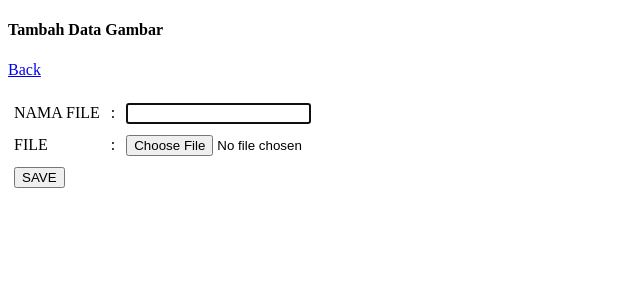
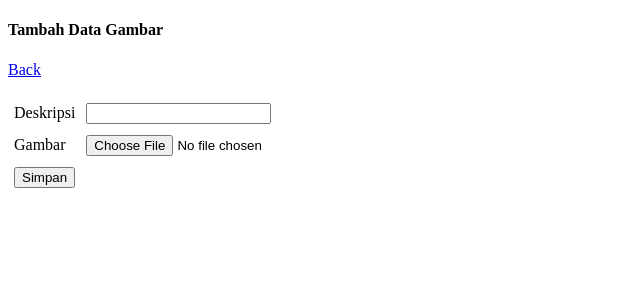
Before and after one commit to rosadi/crud_codeigneter, a CodeIgniter app: page /app_ci/index.php/crud_image/tambah in a window 1280 px wide. Shown: the top 300 px of the page, without its empty margins (0-640 px from the left). Run offline with CodeIgniter, Linux system fonts and the light colour scheme.

Commit message:
tambah data gambar

```diff
--- a/application/controllers/Crud_image.php
+++ b/application/controllers/Crud_image.php
@@ -6,27 +6,41 @@ class Crud_image extends CI_Controller {
     public function __construct()
     {
         parent:: __construct();
-        $this->load->model('Model_crud_image', 'Crud_image');
+        $this->load->model('Model_crud_image');
         $this->load->library(array('form_validation', 'session'));
     }
 
     public function index()
     {
-        $this->load->view('image/v_data_image');
+        $data_gambar['data_gambar'] = $this->Model_crud_image->get_gambar();
+        $this->load->view('image/v_data_image', $data_gambar);
     }
 
     public function tambah()
     {
-        $this->form_validation->set_rules('nama_file', 'Nama File', 'required');
+        $data = array();
 
-        if ( $this->form_validation->run() === FALSE ) {
-            $this->load->view('image/v_tambah_image');
-        }else{
+        if ( $this->input->POST('submit') ) {// Jika user menekan tombol Submit (Simpan) pada form
+             // lakukan function save file dengan memanggil function upload yang ada di Model_crud_image.php
+            $upload = $this->Model_crud_image->upload();
 
+            if($upload['result'] == "success"){ // Jika proses upload sukses
+                // Panggil function save yang ada di GambarModel.php untuk menyimpan data ke database
+                $this->Model_crud_image->save($upload);
+
+                redirect('crud_image'); // Redirect kembali ke halaman awal / halaman view data
+            }else{ // Jika proses upload gagal
+                $data['message'] = $upload['error']; // Ambil pesan error uploadnya untuk dikirim ke file form dan ditampilkan
+            }
         }
+        $this->load->view('image/v_tambah_image', $data);
+    }
 
+    public function edit($id)
+    {
+        echo 'berhasil';
+    }
 
-    }
 
 }
 
--- a/application/models/Model_crud_image.php
+++ b/application/models/Model_crud_image.php
@@ -3,7 +3,42 @@ defined('BASEPATH') OR exit('No direct script access allowed');
 
 class Model_crud_image extends CI_Model {
 
+    public function get_gambar()
+    {
+        $query = $this->db->get('tbl_image');
+        return $query->result_array();
+    }
 
+    // Fungsi untuk melakukan proses upload file
+    public function upload(){
+        $config['upload_path'] = './images/';
+        $config['allowed_types'] = 'jpg|png|jpeg';
+        $config['max_size'] = '2048';
+        $config['remove_space'] = TRUE;
+
+        $this->load->library('upload', $config); // Load konfigurasi uploadnya
+        if($this->upload->do_upload('input_gambar')){ // Lakukan upload dan Cek jika proses upload berhasil
+            // Jika berhasil :
+            $return = array('result' => 'success', 'file' => $this->upload->data(), 'error' => '');
+            return $return;
+        }else{
+            // Jika gagal :
+            $return = array('result' => 'failed', 'file' => '', 'error' => $this->upload->display_errors());
+            return $return;
+        }
+    }
+
+    // Fungsi untuk menyimpan data ke database
+    public function save($upload){
+        $data = array(
+            'deskripsi'=>$this->input->post('input_deskripsi'),
+            'nama_file' => $upload['file']['file_name'],
+            'ukuran_file' => $upload['file']['file_size'],
+            'tipe_file' => $upload['file']['file_type']
+        );
+
+        $this->db->insert('tbl_image', $data);
+    }
 
 }
 
--- a/application/views/image/v_tambah_image.php
+++ b/application/views/image/v_tambah_image.php
@@ -11,21 +11,21 @@
     <h4>Tambah Data Gambar</h4>
     <a href="<?= base_url('crud_image') ?>" title="">Back</a><br><br>
 
-    <?= form_open_multipart('crud_image/tambah') ?>
+    <div style="color: red;"><?php echo (isset($message))? $message : ""; ?></div>
+
+    <?php echo form_open("crud_image/tambah", array('enctype'=>'multipart/form-data')); ?>
 
     <table cellpadding="5" cellspacing="1">
         <tr>
-            <td>NAMA FILE</td>
-            <td>:</td>
-            <td><input type="text" name="nama_file" value="" autofocus="autofocus" ></td>
+            <td>Deskripsi</td>
+            <td><input type="text" name="input_deskripsi" value="<?php echo set_value('input_deskripsi'); ?>"></td>
         </tr>
         <tr>
-            <td>FILE</td>
-            <td>:</td>
-            <td><input type="file" name="filefoto" id="image-upload" required/></td>
+            <td>Gambar</td>
+            <td><input type="file" name="input_gambar"></td>
         </tr>
         <tr>
-            <td><input type="submit" name="save" value="SAVE"></td>
+            <td><input type="submit" name="submit" value="Simpan"></td>
         </tr>
     </table>
 
```
Also changed, not shown: application/views/image/v_data_image.php (+17 -1 lines), images/Screenshot_from_2018-03-30_14-53-27.png (added), images/Screenshot_from_2018-04-08_05-45-44.png (added), images/Screenshot_from_2018-04-08_05-45-441.png (added), images/just_ubuntu_by_timblaer-d6vlos3_(copy).jpg (added).
